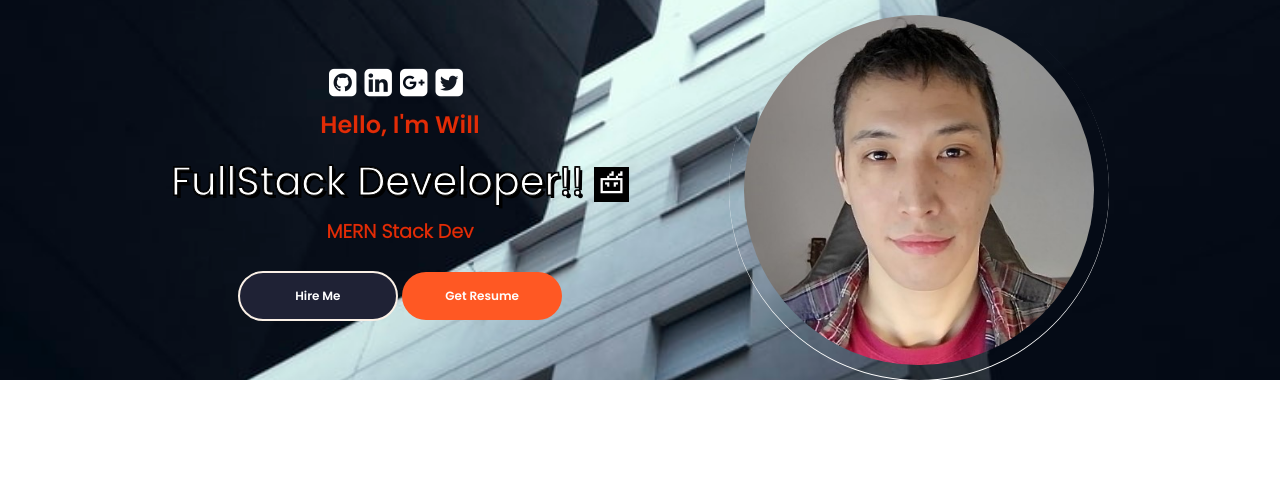
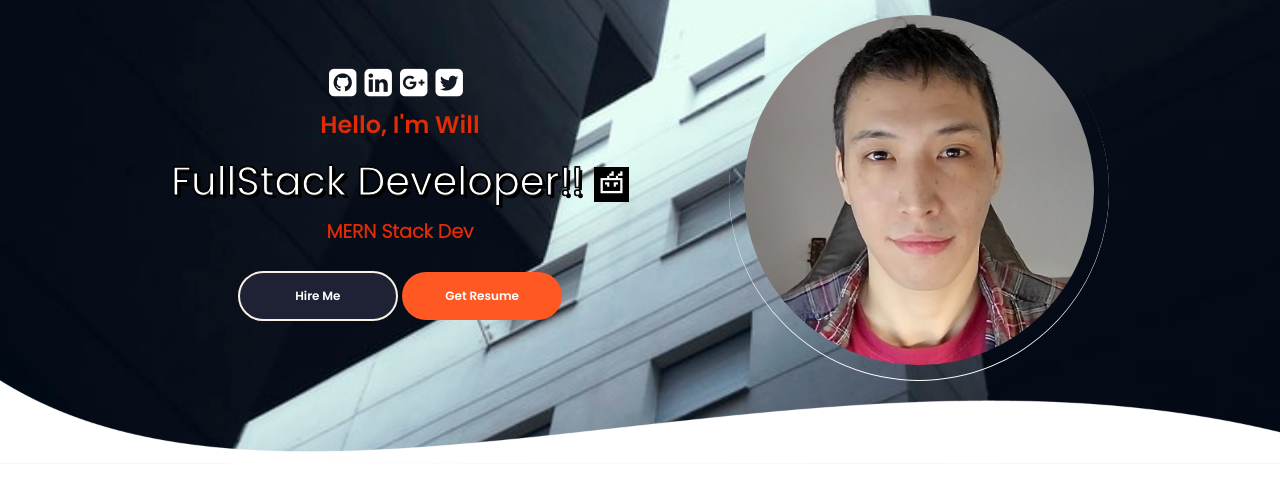
Before and after one commit to wwbarton/bartonDev, a React (Create React App) app in the folder client/: page / in a window 1280 px wide. Shown: the top 490 px of the page. Built offline with nearby package versions, Linux system fonts and the light colour scheme; a web font is replaced by a local one.

Commit message:
curveline footer and styles

```diff
--- a/client/src/App.js
+++ b/client/src/App.js
@@ -1,11 +1,9 @@
-import Profile from "./PortfolioContainer/Home/Profile";
 import "./App.css";
-// import { ReactComponent as Logo } from "./assets/robart.svg";
+import Home from "./PortfolioContainer/Home/Home";
 function App() {
   return (
     <div className="App">
-      {/* <Logo /> */}
-      <Profile />
+      <Home />
     </div>
   );
 }
--- /dev/null
+++ b/client/src/PortfolioContainer/Home/Footer/Footer.css
@@ -0,0 +1,25 @@
+.footer-container {
+  height: 17.8%;
+  width: 100%;
+  overflow: hidden;
+  display: flex;
+  justify-content: space-evenly;
+}
+
+.footer-parent {
+  width: 100%;
+  height: 100%;
+  max-width: 1920px;
+}
+
+.footer-parent img {
+  justify-content: center;
+  max-width: 100%;
+}
+
+@media only screen and (max-width: 1110px) {
+  .footer-parent {
+    display: flex;
+    align-items: center;
+  }
+}
--- /dev/null
+++ b/client/src/PortfolioContainer/Home/Footer/Footer.js
@@ -0,0 +1,17 @@
+import React from "react";
+import "./Footer.css";
+
+function Footer() {
+  return (
+    <div className="footer-container">
+      <div className="footer-parent">
+        <img
+          src={require("../../../assets/Home/shape-bg.png")}
+          alt="no conncetions"
+        />
+      </div>
+    </div>
+  );
+}
+
+export default Footer;
--- /dev/null
+++ b/client/src/PortfolioContainer/Home/Home.css
@@ -0,0 +1,10 @@
+.home-container {
+  display: flex;
+  flex-direction: column;
+  justify-content: center;
+  /* min-height: 670px; */
+  background-image: url("../../assets/Home/bg.jpg");
+  background-position: center;
+  background-repeat: no-repeat;
+  background-size: cover;
+}
--- /dev/null
+++ b/client/src/PortfolioContainer/Home/Home.js
@@ -0,0 +1,16 @@
+import React from "react";
+import Profile from "./Profile/Profile";
+import Footer from "./Footer/Footer";
+import "./Home.css";
+
+function Home() {
+  return (
+    <div className="home-container">
+      <Profile />
+      <Footer />
+      <footer />
+    </div>
+  );
+}
+
+export default Home;
--- a/client/src/PortfolioContainer/Home/Profile.css
+++ b/client/src/PortfolioContainer/Home/Profile/Profile.css
@@ -3,10 +3,6 @@
   align-items: center;
   text-align: center;
   justify-content: center;
-  background-position: center;
-  background-repeat: no-repeat;
-  background-size: cover;
-  background-image: url("../../assets/Home/bg.jpg");
 }
 @supports (-webkit-text-stroke: 1px black) {
   h1 {
@@ -77,7 +73,7 @@
 .profile-picture-background {
   height: 92%;
   width: 92%;
-  background-image: url("../../assets/Home/profilephoto.jpg");
+  background-image: url("../../../assets/Home/profilephoto.jpg");
   background-size: cover;
   border-radius: 50%;
   background-repeat: no-repeat;
--- a/client/src/PortfolioContainer/Home/Profile.js
+++ b/client/src/PortfolioContainer/Home/Profile/Profile.js
@@ -1,5 +1,5 @@
 import React from "react";
-import robart from "../../assets/robart.png";
+import robart from "../../../assets/robart.png";
 import "./Profile.css";
 function Profile() {
   return (
```
Also changed, not shown: client/src/assets/Home/icyCracks.jpg (added).
